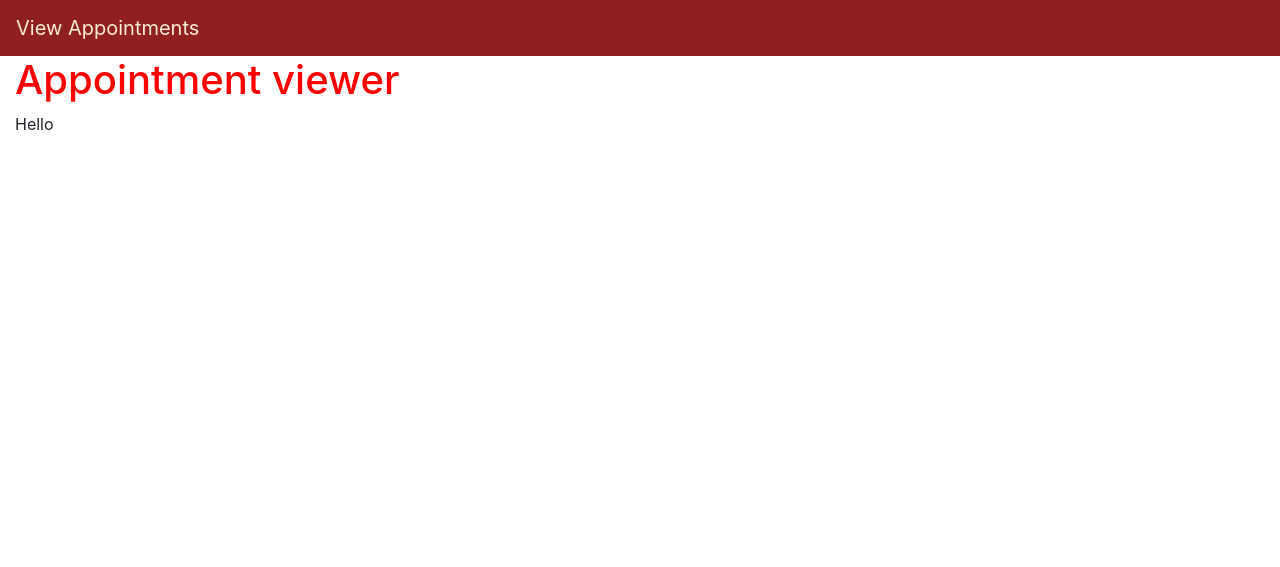
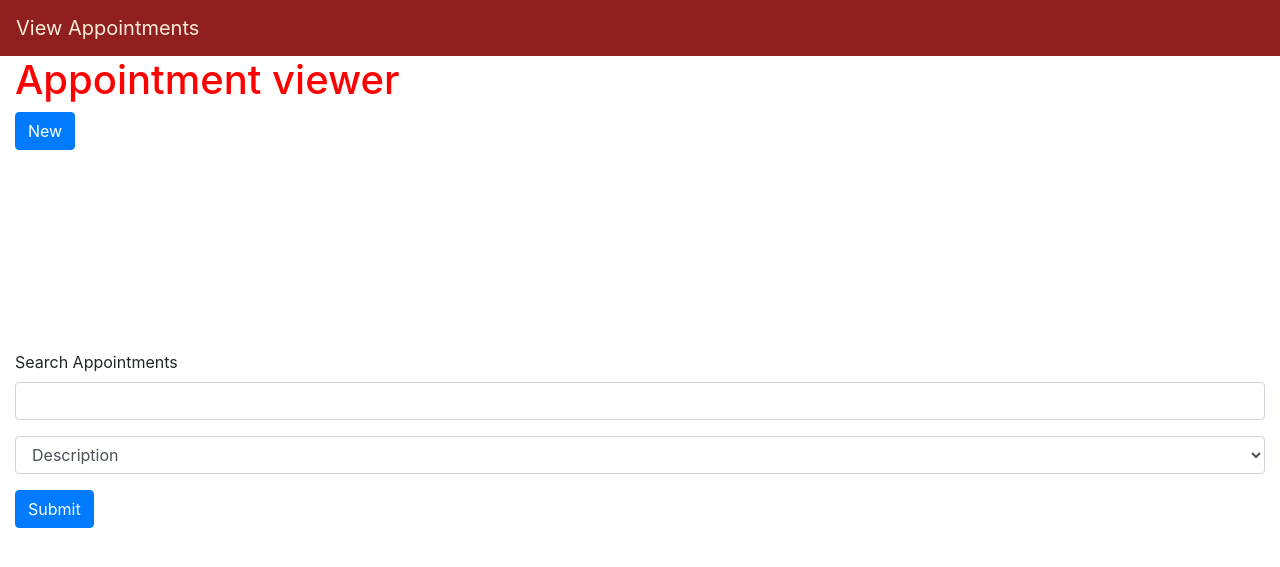
Before and after one commit to Juliafin/python_appointment_viewer, a Django app: page / in a window 1280 px wide. Shown: the top 567 px of the page. Run offline with Django 3.2, Linux system fonts and the light colour scheme; data comes from the database, SQL or seed files in the repository; both versions use the stored data as it was after the commit; some libraries are stand-ins or nearby versions.

Commit message:
worked on create form logic

```diff
--- a/appointments/static/appointments/css/main.css
+++ b/appointments/static/appointments/css/main.css
@@ -9,3 +9,11 @@ div.navbar-brand {
 h1 {
   color:red
 }
+
+form#appt_search {
+  margin-top: 200px;
+}
+
+.hidden{
+  display: none
+}
--- a/appointments/static/appointments/js/appointments.js
+++ b/appointments/static/appointments/js/appointments.js
@@ -1,12 +1,114 @@
 
-($(document).ready(function() {
+($(document).ready(() => {
 
   console.log('hello world!')
 
-  function getAppointments(user="") {
+  let state = {
+    createAppointment: false
+  }
+
+
+
+  /////////////////////////////////////////////////////////////////////
+  // Listeners
+  ////////////////////////////////////////////////////////////////////
+
+    const submitSearch = () => {
+      $('#appt_search').submit(function(event) {
+        event.preventDefault();
+
+        console.log('form submitted');
+        let input = $('#search').val()
+        if ($('#search_category').val() === 'user') {
+          getAppointments(input);
+        }
+      });
+    };
+
+
+    const submitCreate = () => {
+      $('#create_appt').submit(function(event) {
+        event.preventDefault();
+
+        if (state.createAppointment) {
+
+          console.log('appointment create form submitted');
+          let inputs = {
+            user: $('#user').val(),
+            date: $('#date').val(),
+            time: $('#time').val(),
+            description: $('#description').val()
+          }
+          console.log(inputs);
+
+        }
+      })
+    }
+
+    const newButton = () => {
+
+      $('#addNewButton').click(function(event) {
+        event.preventDefault();
+        console.log(state.createAppointment)
+        if (!state.createAppointment) {
+          $('#hideform').removeClass('hidden');
+          $('#cancel').removeClass('hidden');
+          $(this).text('Create');
+          $(this).attr({'type': 'submit', 'disabled':true});
+
+          state.createAppointment = true;
+          $('#addNewButton').off();
+          submitCreate();
+        }
+      })
+    }
+
+    const cancelButton = () => {
+
+      $('#cancel').click(function(event) {
+        if (state.createAppointment) {
+          $('#hideform').addClass('hidden');
+          $('#addNewButton').attr({'type':'button', 'disabled': false});
+          $('#addNewButton').text('New');
+          state.createAppointment = false;
+          $(this).addClass('hidden');
+          $('#create_app').off();
+          newButton();
+        }
+      })
+    }
+
+
+    const checkEmpty = () => {
+
+      $('#create_appt input').keyup(function(event) {
+        let user = $('#user').val();
+        let date = $('#date').val();
+        let time = $('#time').val();
+        let description = $('#description').val();
+
+        if (user && date && time && description) {
+          console.log('the fields are not empty');
+          $('#addNewButton').attr('disabled', false)
+          }
+      })
+    }
+
+
+
+
+  ////////////////////////////////////////////////////////////////////
+  // AJAX
+  ////////////////////////////////////////////////////////////////////
+
+    const getAppointments = (user="") => {
       const options = {
         method: "GET",
-      url: `/appointments/${user}`
+        url: `/appointments/${user}`,
+        contentType: 'application/json',
+        data: {
+          hello: "test"
+        }
       }
 
       return $.ajax(options)
@@ -20,7 +122,39 @@
     }
 
 
+    const postAppointment = () => {
+      const options = {
+        method: "POST",
+        url: `/appointments/`,
+        data: {
+          'hello': "test"
+        }
+      }
+
+      return $.ajax(options)
+        .then((appointment) => {
+          console.log(appointment)
+        })
+        .catch((err) => {
+          console.log('Server errored');
+          // TODO: get rid of loader
+        })
+    }
+
+
+
+
+
+
+    const init = () => {
       getAppointments();
+      submitSearch();
+      newButton();
+      cancelButton();
+      checkEmpty();
+    }
+
+    init();
 
 
 }))
--- a/appointments/templates/appointments/index.html
+++ b/appointments/templates/appointments/index.html
@@ -7,7 +7,9 @@
   <title>Page Title</title>
   <meta name="viewport" content="width=device-width, initial-scale=1">
   <link rel="stylesheet" href="https://maxcdn.bootstrapcdn.com/bootstrap/4.0.0/css/bootstrap.min.css" integrity="sha384-Gn5384xqQ1aoWXA+058RXPxPg6fy4IWvTNh0E263XmFcJlSAwiGgFAW/dAiS6JXm" crossorigin="anonymous">
-  <link rel="stylesheet" type="text/css" media="screen" href="static/appointments/css/main.css" />
+
+  {% load static %}
+  <link rel="stylesheet" type="text/css" media="screen" href="{% static "appointments/css/main.css" %}" />
 </head>
 <body>
   <nav class="navbar navbar-expand-lg">
@@ -15,14 +17,62 @@
   </nav>
   <div class="container-fluid">
     <h1>Appointment viewer</h1>
-    <div>Hello</div>
+
+    <form id="create_appt" action="" method="POST">
+        {% csrf_token %}
+      <button id="addNewButton" type="button" class="btn btn-primary">New</button>
+      <button id="cancel" type="button" class="btn btn-secondary hidden">Cancel</button>
+      <div id="hideform" class="hidden">
+        <div class="form-group">
+          <label for="user">User</label>
+          <input id="user" class="form-control" type="text"/>
+        </div>
+
+        <div class="form-group">
+          <label for="date">Date</label>
+          <input id="date" class="form-control" type="date"/>
+        </div>
+
+        <div class="form-group"></div>
+          <label for="time">Time</label>
+          <input id="time" class="form-control" type="time"/>
+
+        <div class="form-group">
+          <label for="user">Description</label>
+          <input id="description"  class="form-control" type="text"/>
+        </div>
+      </div>
+
+    </form>
+
+
+
+
+
+
+
+    <form id="appt_search">
+      <div class="form-group">
+        <label for="search">Search Appointments</label>
+        <input class="form-control" type="text" id="search" required>
+      </div>
+      <div class="form-group">
+        <select class="form-control" name="search_category" id="search_category">
+          <option default value="description">Description</option>
+          <option value="user">User</option>
+        </select>
+      </div>
+        <button type="submit" class="btn btn-primary">Submit</button>
+
+    </form>
 
   </div>
 
   <script src="https://code.jquery.com/jquery-3.3.1.min.js" integrity="sha256-FgpCb/KJQlLNfOu91ta32o/NMZxltwRo8QtmkMRdAu8=" crossorigin="anonymous"></script>
   <script src="https://maxcdn.bootstrapcdn.com/bootstrap/4.0.0/js/bootstrap.min.js" integrity="sha384-JZR6Spejh4U02d8jOt6vLEHfe/JQGiRRSQQxSfFWpi1MquVdAyjUar5+76PVCmYl" crossorigin="anonymous"></script>
   <script src="https://cdnjs.cloudflare.com/ajax/libs/popper.js/1.12.9/umd/popper.min.js" integrity="sha384-ApNbgh9B+Y1QKtv3Rn7W3mgPxhU9K/ScQsAP7hUibX39j7fakFPskvXusvfa0b4Q" crossorigin="anonymous"></script>
-  <script src="static/appointments/js/moment.js"></script>
-  <script src="static/appointments/js/appointments.js"></script>
+
+  <script src="{% static "appointments/js/moment.js" %}"></script>
+  <script src="{% static "appointments/js/appointments.js" %}"></script>
 </body>
 </html>
--- a/appointments/views.py
+++ b/appointments/views.py
@@ -8,6 +8,8 @@ from django.http import HttpResponse
 from django.views.generic import View
 # template
 from django.template import loader
+from urllib.parse import parse_qs
+
 
 
 def index(request):
@@ -34,6 +36,8 @@ class Appointments(View):
   # Get all appointments
   def get(self, request):
     if (request.method == "GET"):
+      query = parse_qs(request.body)
+      print(query, 'REQUEST BODY')
       appointments = Appointment.objects.all()
       jsonData = convert_json(appointments)
 
@@ -74,4 +78,5 @@ class Appointments(View):
         appointment['id'] = apptToSave.id
         jsonResponse = json.dumps(appointment)
 
+        # Return the saved appointment as confirmation
         return HttpResponse(jsonResponse, status=202, content_type='application/json')
```
Also changed, not shown: db.sqlite3. Lines whose indentation alone changed are shown as unchanged.
